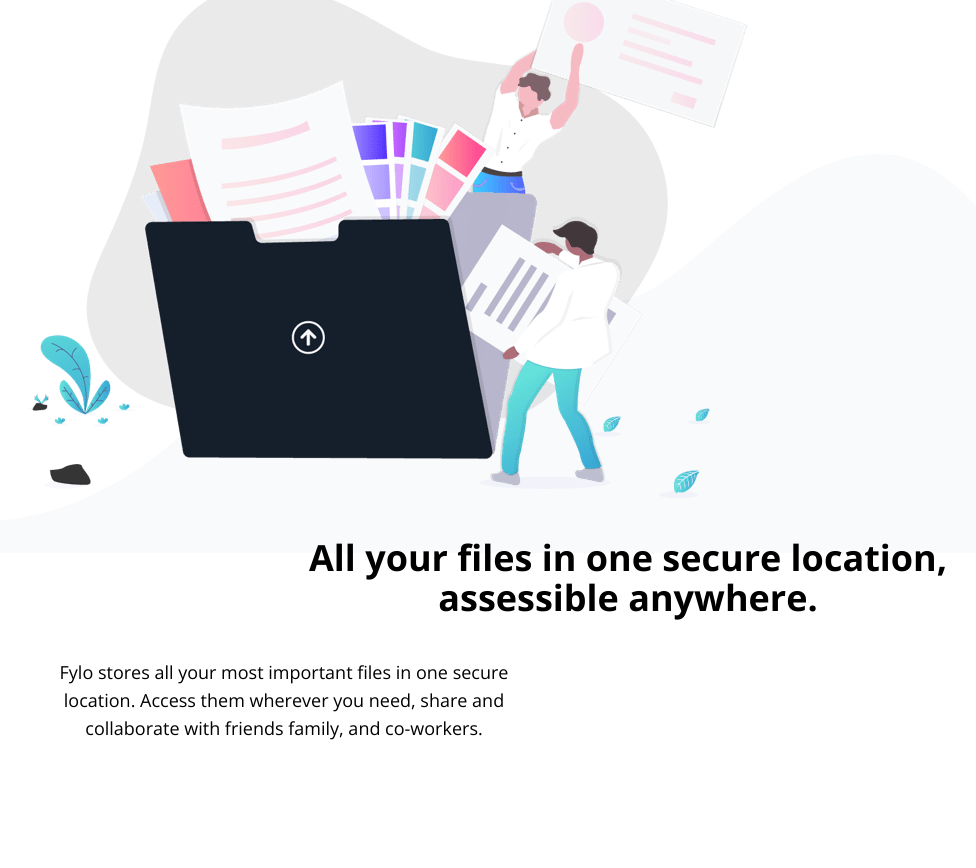
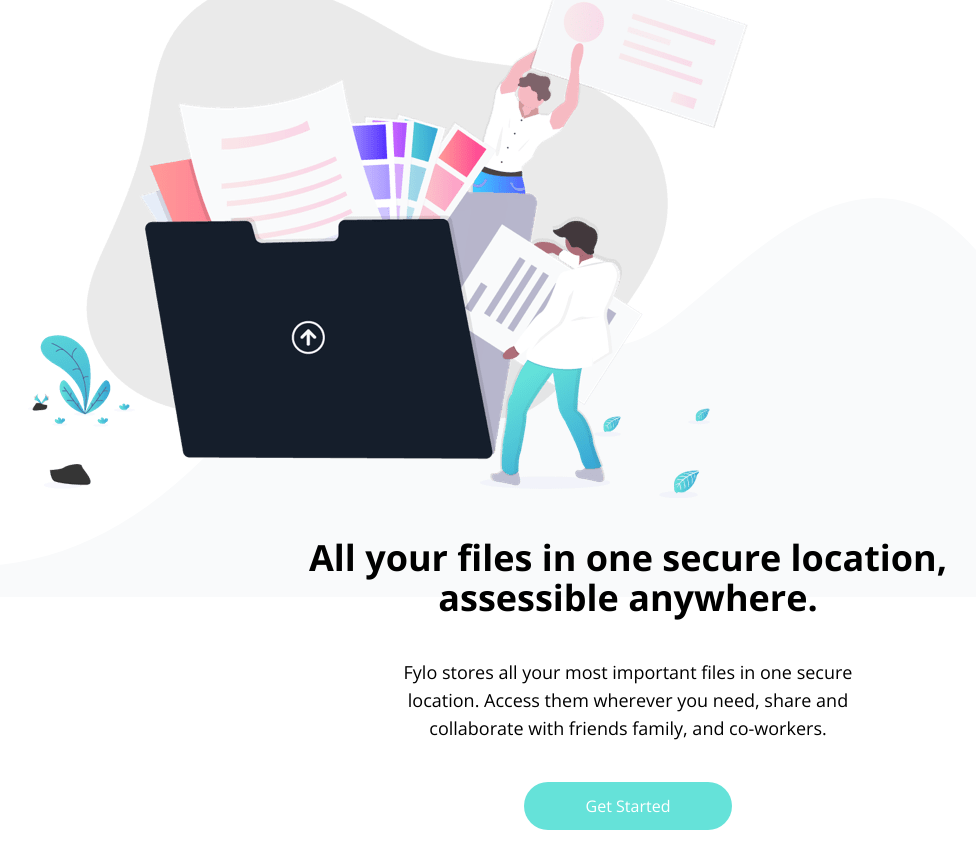
Before and after one commit to moeundara/fylo, a website: page index.html in a window 1280 px wide. Shown: the part 324-1192 px from the top of the page, without its empty margins (12-988 px from the left). Drawn offline with nearby package versions, Linux system fonts and the light colour scheme.

Commit message:
added button

```diff
--- a/index.html
+++ b/index.html
@@ -69,18 +69,23 @@
       id="hero"
       class="bg-center bg-no-repeat bg-contain bg-curvy-light-mode dark:bg-curvy-dark-mode"
     >
-      <div class="container px-10 pt-32 mx-auto pb-52 md:pt-52">
+      <div class="container px-10 pt-32 mx-auto text-center pb-52 md:pt-52">
         <img src="images/illustration-intro.png" />
         <h1
           class="max-w-2xl mx-auto my-10 text-3xl font-bold leading-normal text-center md:text-4xl"
         >
           All your files in one secure location, assessible anywhere.
         </h1>
-        <p class="max-w-sm text-sm text-center md:text-lg md:max-w-lg">
+        <p class="max-w-sm mx-auto text-sm text-center md:text-lg md:max-w-lg">
           Fylo stores all your most important files in one secure location.
           Access them wherever you need, share and collaborate with friends
           family, and co-workers.
         </p>
+        <button
+          class="p-3 mt-10 text-white capitalize rounded-full w-52 bg-accentCyan"
+        >
+          get started
+        </button>
       </div>
     </section>
   </body>
```
Also changed, not shown: css/index.css.
